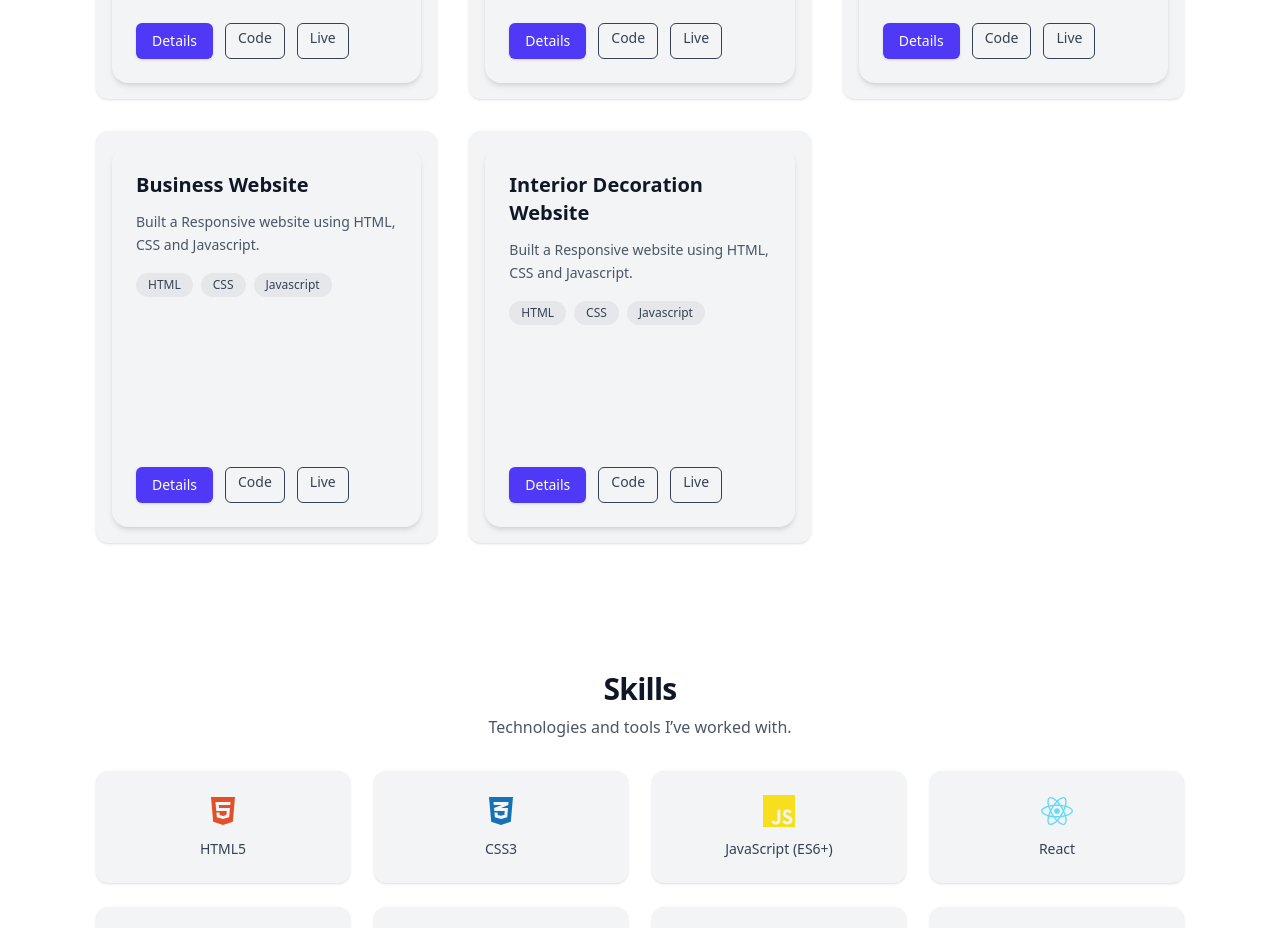
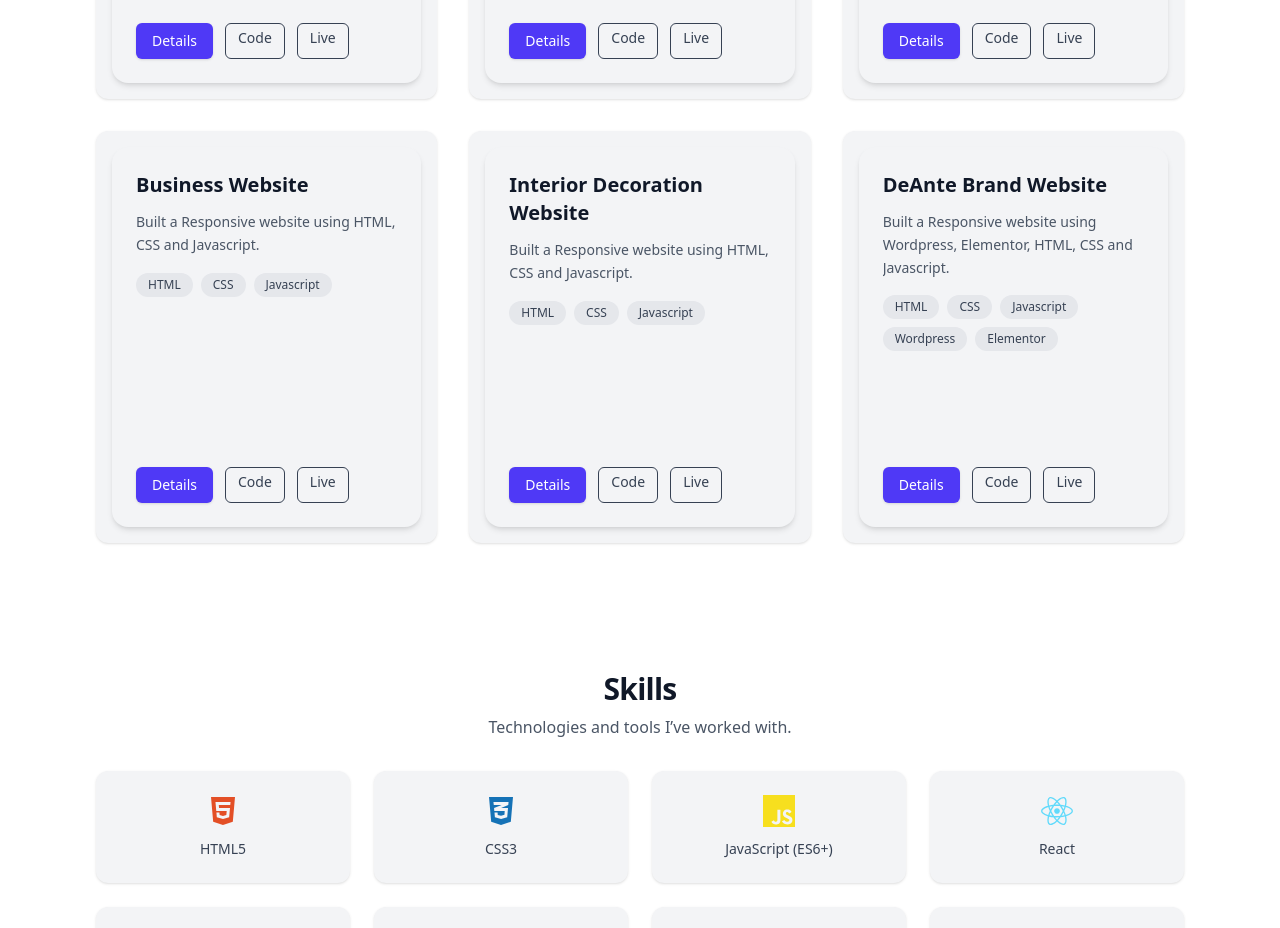
Before and after one commit to sabinpr/My-Portfolio, a React (Vite) app: page / in a window 1280 px wide. Shown: the part 2540-3468 px from the top of the page. Built offline with nearby package versions, Linux system fonts and the light colour scheme.

Commit message:
new project

```diff
--- a/src/data/projects.js
+++ b/src/data/projects.js
@@ -80,7 +80,7 @@ export const projects = [
     live: "https://nepaltravel.vercel.app",
   },
   {
-    id: 9,
+    id: 10,
     title: "Business Website",
     description: "Built a Responsive website using HTML, CSS and Javascript.",
     tags: ["HTML", "CSS", "Javascript"],
@@ -88,11 +88,19 @@ export const projects = [
     live: "https://businessnepal.vercel.app",
   },
   {
-    id: 10,
+    id: 11,
     title: "Interior Decoration Website",
     description: "Built a Responsive website using HTML, CSS and Javascript.",
     tags: ["HTML", "CSS", "Javascript"],
     repo: "https://github.com/sabinpr/Form-rite",
     live: "https://form-rite.vercel.app",
   },
+  {
+    id: 12,
+    title: "DeAnte Brand Website",
+    description: "Built a Responsive website using Wordpress, Elementor, HTML, CSS and Javascript.",
+    tags: ["HTML", "CSS", "Javascript", "Wordpress", "Elementor"],
+    repo: "https://github.com/sabinpr/DeAnte-",
+    live: "https://de-ante.vercel.app",
+  },
 ];
```
